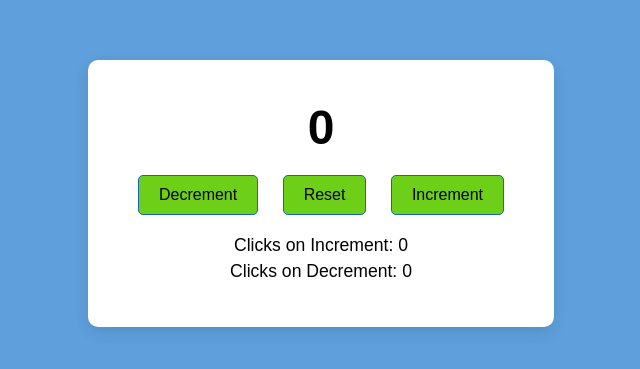
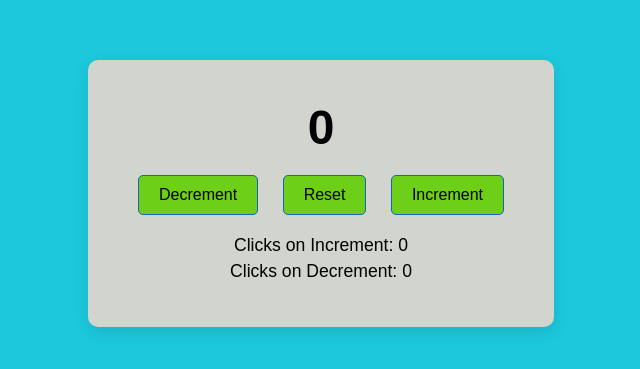
Before and after one commit to MandarnaVaibhav/counter-app, a plain HTML site: page index.html in a window 1280 px wide. Shown: the part 207-576 px from the top of the page, without its empty margins (319-959 px from the left). Drawn offline with Linux system fonts and the light colour scheme.

Commit message:
Update style.css

```diff
--- a/style.css
+++ b/style.css
@@ -8,13 +8,13 @@ body {
   justify-content: center;
   align-items: center;
   height: 100vh;
-  background-color: #5e9fdc;
+  background-color: #1cc8db;
   font-family: Arial, sans-serif;
 }
 
 .counter-box {
   text-align: center;
-  background: #ffffff;
+  background: #d2d4ce;
   padding: 40px;
   border-radius: 10px;
   box-shadow: 0 5px 15px rgba(0,0,0,0.1);
@@ -40,7 +40,7 @@ button {
 }
 
 button:hover {
-  background-color: #23a6d2;
+  background-color: #75d223;
 }
 
 p {
```
